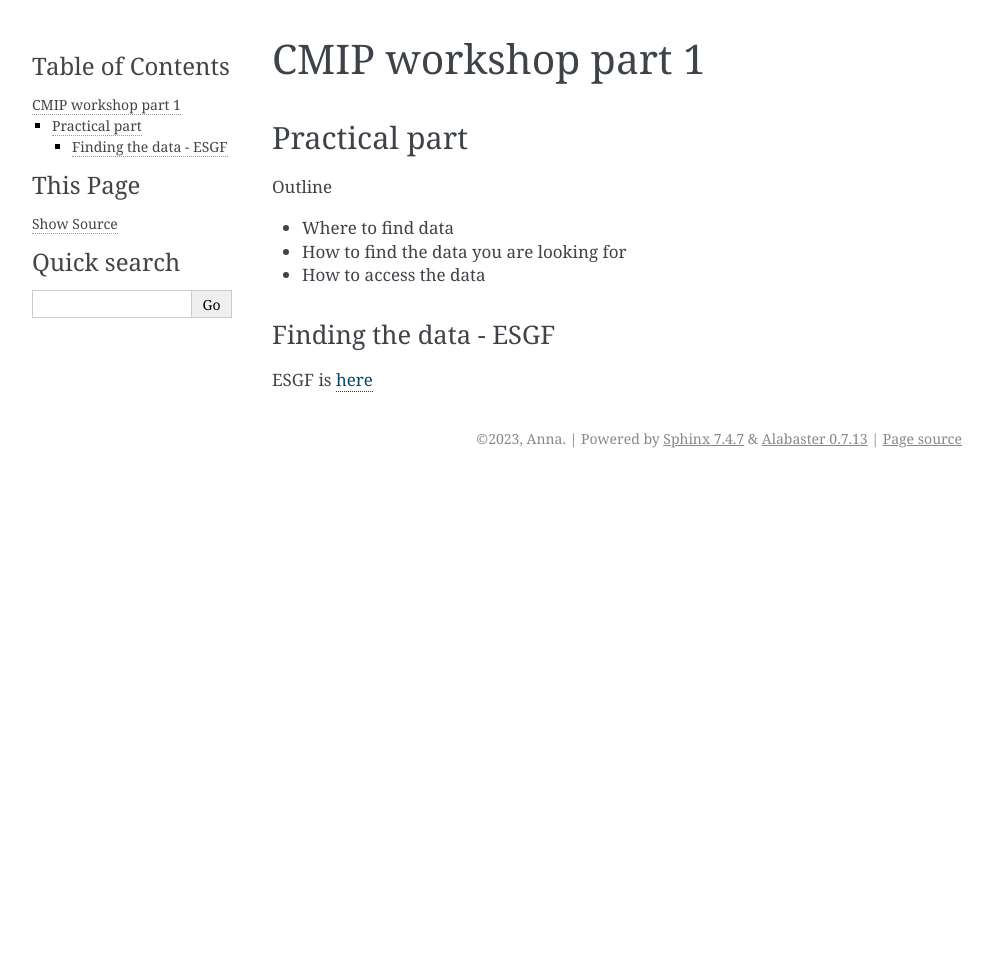
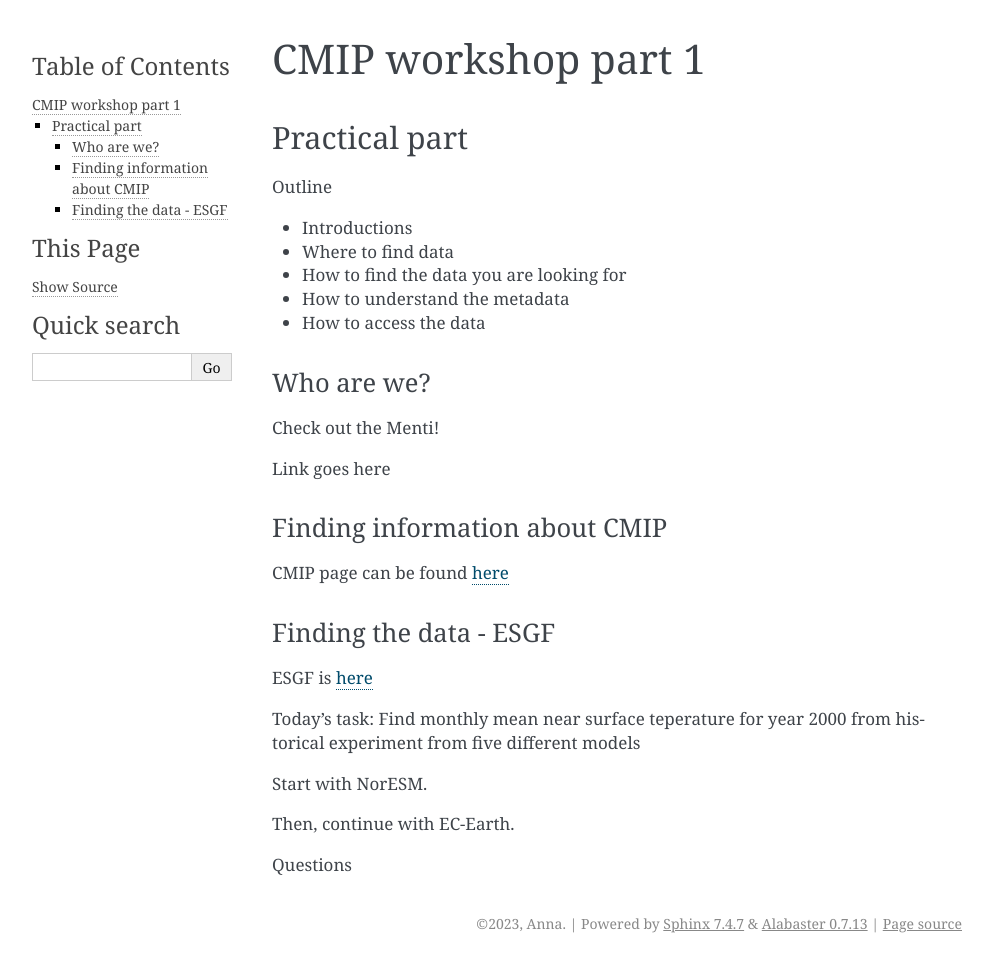
Before and after one commit to annlew/BCsupport, a Sphinx documentation site: the page built from doc/CMIPworkshop/part1.rst, in a window 1280 px wide. Shown: the whole page, without its empty margins (148-1141 px from the left). Built offline with Sphinx 7.4.7, drawn with Linux system fonts in a browser that asks for light colours; before the commit the page ends 900 px from its top, so only the background shows below that.

Commit message:
update instrictions 1

```diff
--- a/doc/CMIPworkshop/part1.rst
+++ b/doc/CMIPworkshop/part1.rst
@@ -8,13 +8,37 @@ Practical part
 
 Outline
 
+* Introductions
 * Where to find data
 * How to find the data you are looking for
+* How to understand the metadata
 * How to access the data
 
+Who are we?
+-------------
+Check out the Menti!
 
+Link goes here
+
+Finding information about CMIP
+----------------
+
+CMIP page can be found `here <https://wcrp-cmip.org/>`_
 
 Finding the data - ESGF
 ----------------
 
 ESGF is `here <https://esgf.llnl.gov/>`_
+
+Today's task: Find monthly mean near surface teperature for year 2000 from historical experiment from five different models
+
+Start with NorESM.
+
+Then, continue with EC-Earth.
+
+
+
+
+
+
+Questions
```
